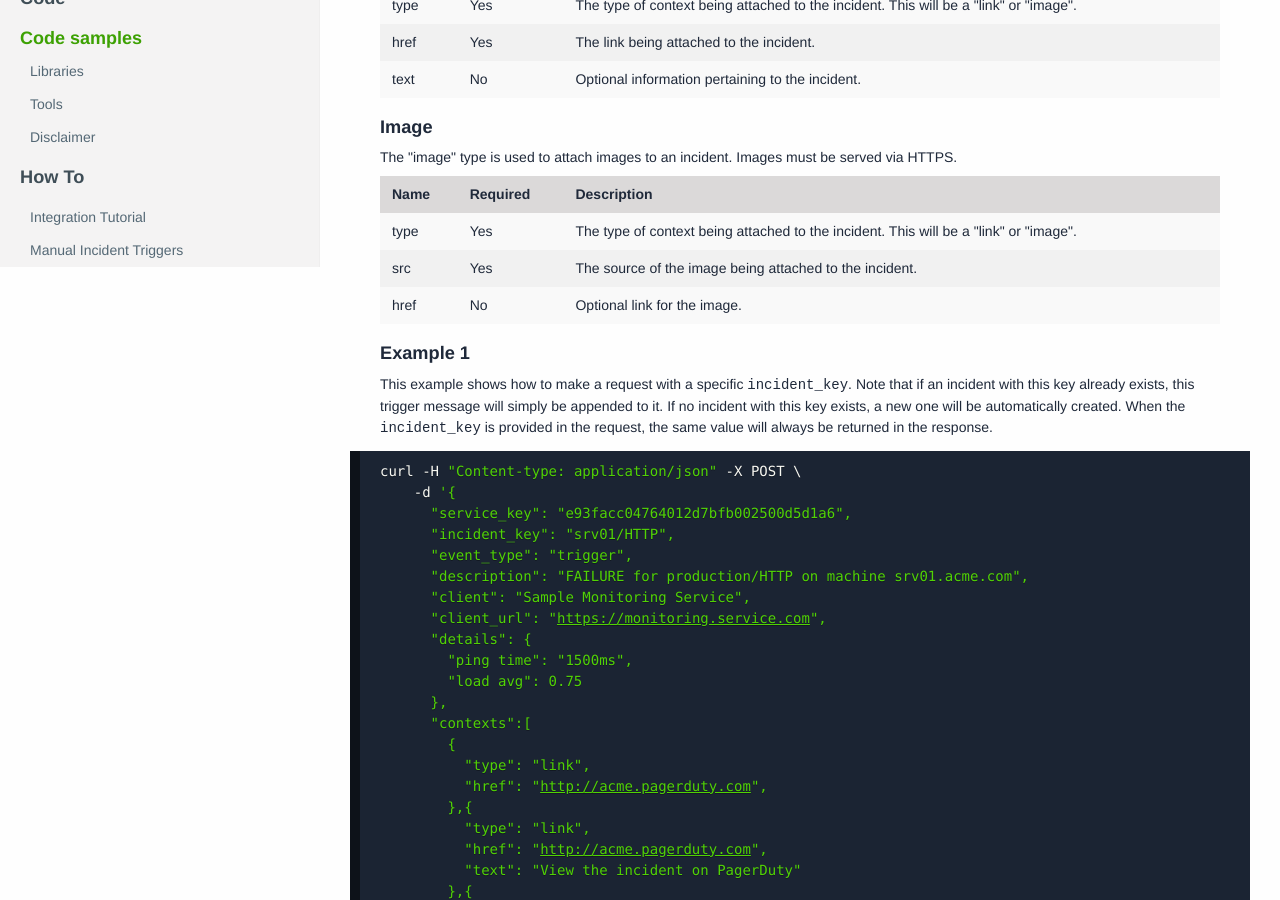
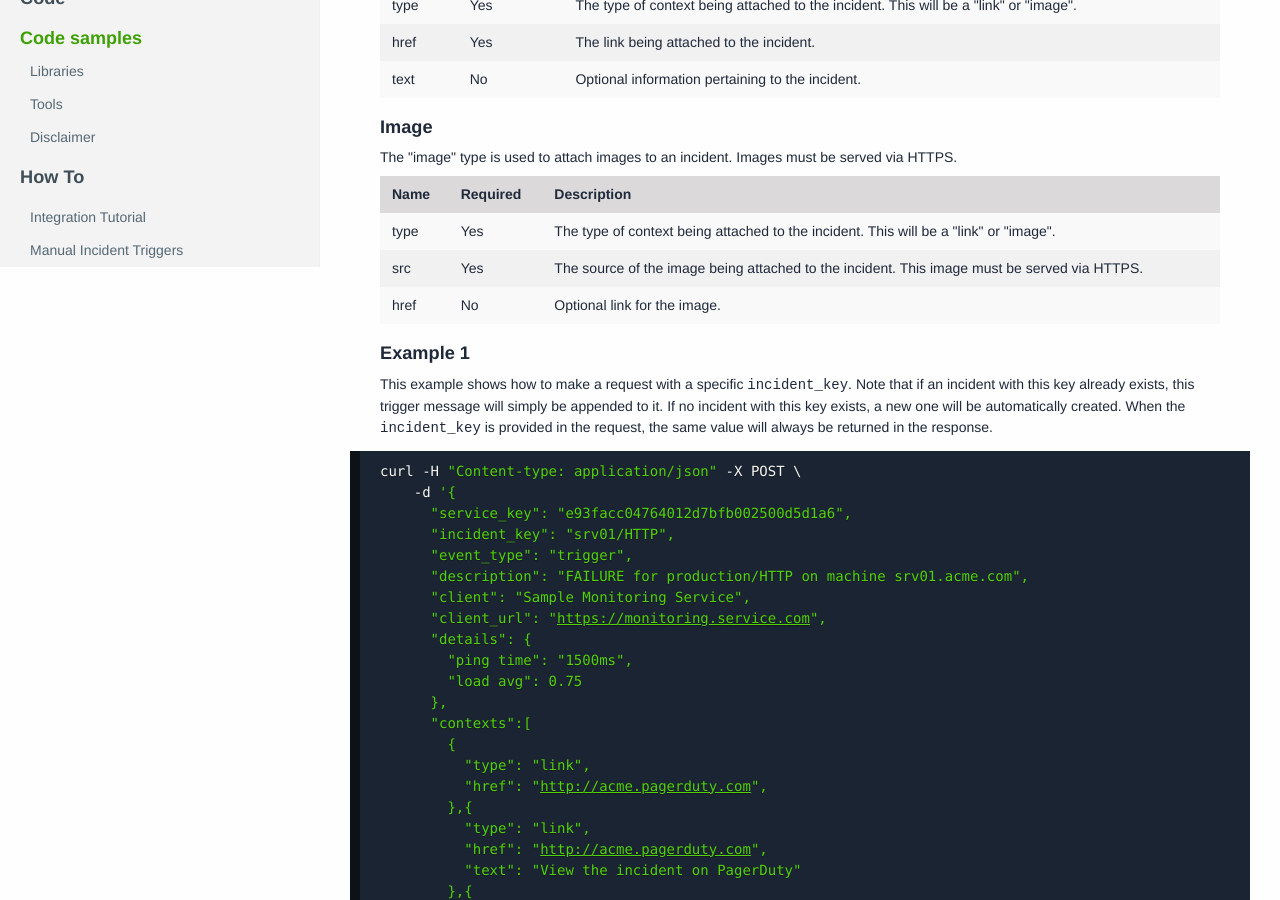
Before and after one commit to h4dz/devdocs, a Jekyll site: the page built from source/documentation/integration/events/trigger.html, in a window 1280 px wide and 900 px high, scrolled down 1105 px. Built offline with Jekyll 4.4.1, drawn with Linux system fonts in a browser that asks for light colours; some web fonts are replaced.

Commit message:
Add note to src as well

```diff
--- a/source/documentation/integration/events/trigger.html
+++ b/source/documentation/integration/events/trigger.html
@@ -267,7 +267,7 @@ layout: main
             Yes
           </td>
           <td>
-            The source of the image being attached to the incident.
+            The source of the image being attached to the incident. This image must be served via HTTPS.
           </td>
         </tr>
         <tr>
```
